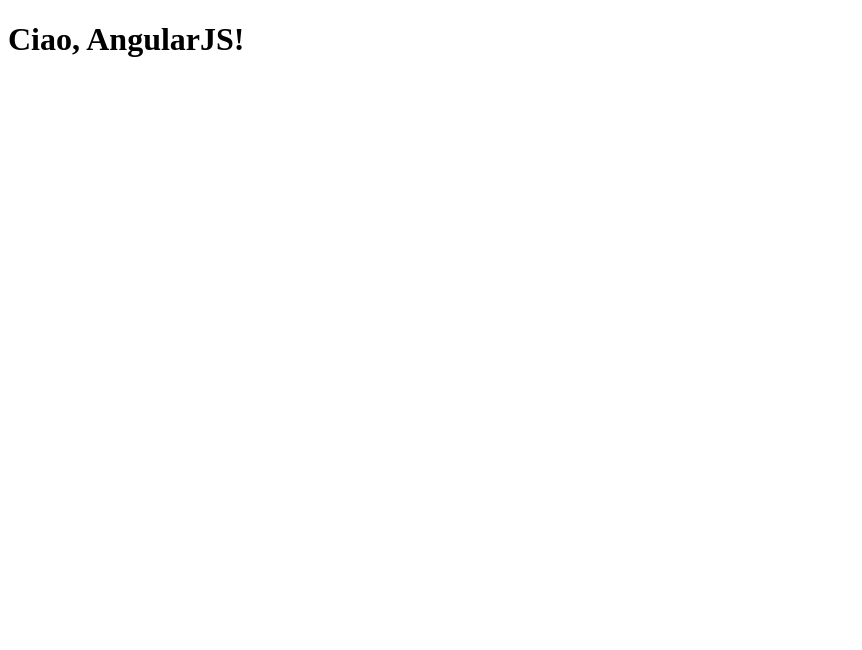
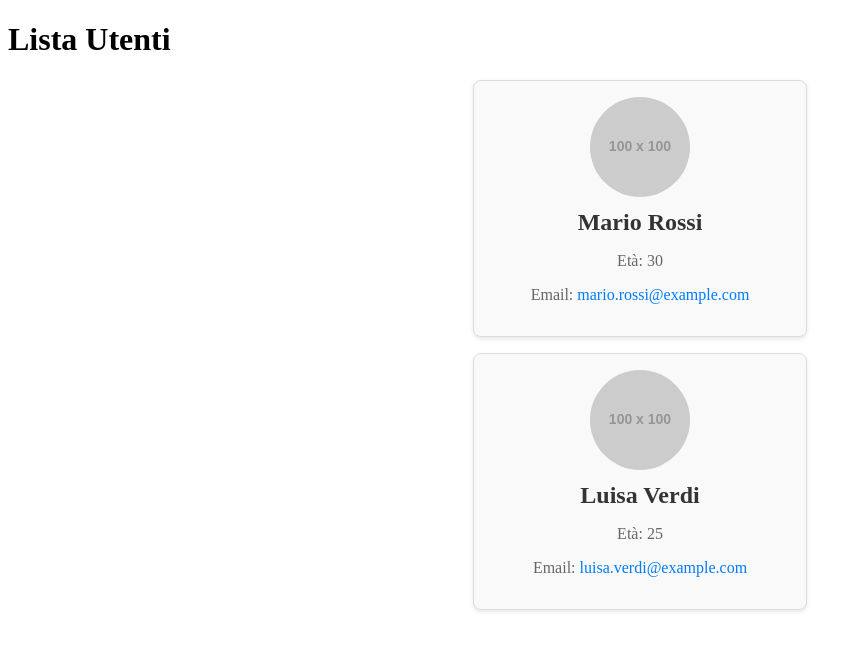
Before and after one commit to caarmiineee/angularJS_demo, a website: page index.html in a window 1280 px wide. Shown: the whole page, without its empty margins (0-862 px from the left). Drawn offline with nearby package versions, Linux system fonts and the light colour scheme; placeholder pictures from the web are drawn by us.

Commit message:
add user-card components

```diff
--- a/app/app.js
+++ b/app/app.js
@@ -1,7 +1,19 @@
-// Definizione del modulo AngularJS
 var app = angular.module('myApp', []);
 
-// Definizione di un controller
 app.controller('MainController', function($scope) {
-    $scope.message = "Ciao, AngularJS!";
+    $scope.user1 = {
+        name: "Mario Rossi",
+        age: 30,
+        email: "mario.rossi@example.com",
+        photo: "https://via.placeholder.com/100"
+    };
+
+    $scope.user2 = {
+        name: "Luisa Verdi",
+        age: 25,
+        email: "luisa.verdi@example.com",
+        photo: "https://via.placeholder.com/100"
+    };
+
+    console.log("Dati definiti nel controller:", $scope.user1, $scope.user2);
 });
--- /dev/null
+++ b/app/components/user-card/user-card.component.js
@@ -0,0 +1,12 @@
+// Componente per mostrare le informazioni di un utente
+app.component('userCard', {
+    bindings: {
+        user: '<'
+    },
+    templateUrl: 'app/components/user-card/user-card.html',
+    controller: function() {
+        this.$onInit = function() {
+            console.log("Dati ricevuti nel componente:", this.user);
+        };
+    }
+});
--- /dev/null
+++ b/app/components/user-card/user-card.css
@@ -0,0 +1,37 @@
+.user-card {
+    border: 1px solid #ddd;
+    border-radius: 8px;
+    padding: 16px;
+    max-width: 300px;
+    margin: 16px auto;
+    text-align: center;
+    box-shadow: 0 2px 4px rgba(0, 0, 0, 0.1);
+    background-color: #f9f9f9;
+}
+
+.user-photo {
+    border-radius: 50%;
+    width: 100px;
+    height: 100px;
+    object-fit: cover;
+}
+
+.user-name {
+    font-size: 1.5em;
+    margin: 8px 0;
+    color: #333;
+}
+
+.user-age, .user-email {
+    font-size: 1em;
+    color: #666;
+}
+
+.user-email a {
+    text-decoration: none;
+    color: #007bff;
+}
+
+.user-email a:hover {
+    text-decoration: underline;
+}
--- /dev/null
+++ b/app/components/user-card/user-card.html
@@ -0,0 +1,6 @@
+<div class="user-card">
+    <img class="user-photo" ng-src="{{ $ctrl.user.photo }}" alt="Foto profilo">
+    <h2 class="user-name">{{ $ctrl.user.name }}</h2>
+    <p class="user-age">Età: {{ $ctrl.user.age }}</p>
+    <p class="user-email">Email: <a href="mailto:{{ $ctrl.user.email }}">{{ $ctrl.user.email }}</a></p>
+</div>
--- a/index.html
+++ b/index.html
@@ -3,13 +3,15 @@
 <head>
     <meta charset="UTF-8">
     <meta name="viewport" content="width=device-width, initial-scale=1.0">
-    <title>AngularJS App</title>
-    <script src="node_modules/angular/angular.min.js"></script>
+    <title>AngularJS User Card</title>
+    <script src="https://ajax.googleapis.com/ajax/libs/angularjs/1.8.2/angular.min.js"></script>
+    <script src="app/app.js"></script>
+    <script src="app/components/user-card/user-card.component.js"></script>
+    <link rel="stylesheet" href="app/components/user-card/user-card.css">
 </head>
-<body>
-    <div ng-controller="MainController">
-        <h1>{{ message }}</h1>
-    </div>
-    <script src="app/app.js"></script>
+<body ng-controller="MainController">
+    <h1>Lista Utenti</h1>
+    <user-card user="user1"></user-card>
+    <user-card user="user2"></user-card>
 </body>
 </html>
```
Also changed, not shown: app/styles.css (added), 1 other file.
